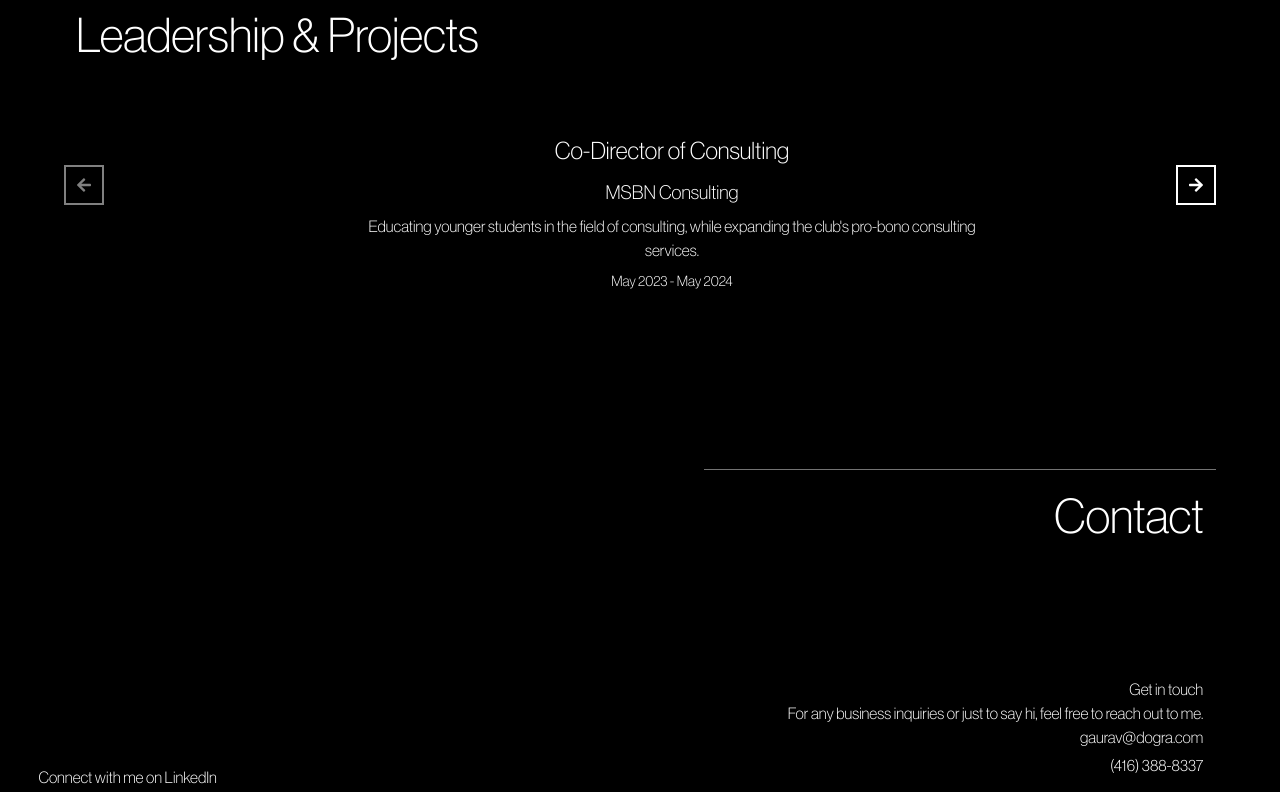
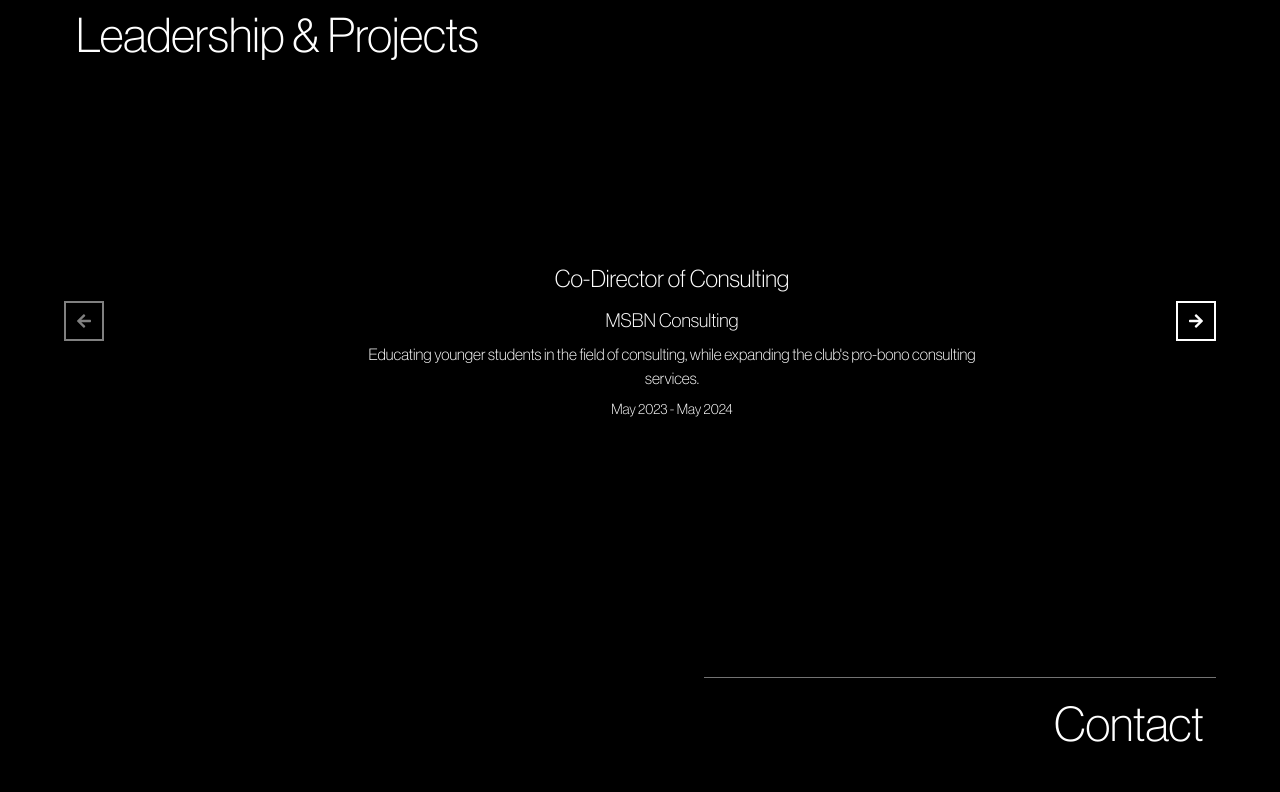
Before and after one commit to cmgvc/gaurav-dogra, a React (Create React App) app: page / in a window 1280 px wide. Shown: the part 5460-6252 px from the top of the page. Built offline with nearby package versions, Linux system fonts and the light colour scheme.

Commit message:
fix spacing projects

```diff
--- a/src/sections/Contact.js
+++ b/src/sections/Contact.js
@@ -5,7 +5,7 @@
     return (
         <>
             <div id="contact" className='contact z-[1]' >
-                <div className='contact-line mt-[18vh] text-white p-3 z-[1]'>
+                <div className='contact-line mt-[27vh] text-white p-3 z-[1]'>
                     Contact
                 </div>
             </div>
--- a/src/sections/Projects.js
+++ b/src/sections/Projects.js
@@ -68,6 +68,7 @@
                     Leadership & Projects
                 </div>
             </div>
+            <div className="flex mt-[17vh] z-[1]">
                 <button
                     className="arrow-btn left-arrow"
                     onClick={handlePrevious}
@@ -81,8 +82,9 @@
                 >
                     <FaArrowRight />
                 </button>
+            </div>
             <div className="project-container relative flex justify-center h-[30vh] ml-[5vw] items-center">
-                <div className="project-info mt-4 text-white">
+                <div className="project-info text-white">
                     <h3>{projects[selectedProject].title}</h3>
                     <h4>{projects[selectedProject].organization}</h4>
                     <p>{projects[selectedProject].description}</p>
```
Lines whose indentation alone changed are shown as unchanged.
